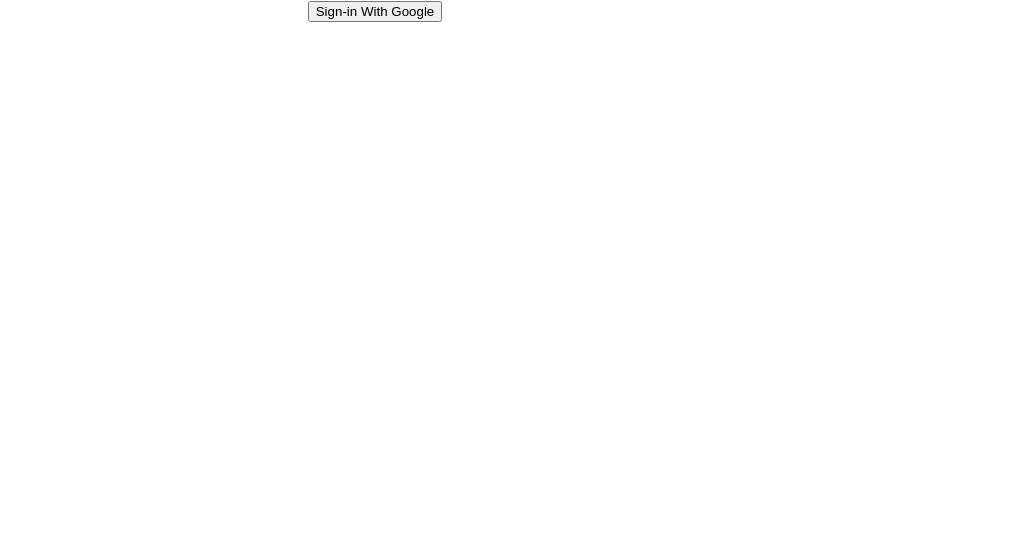
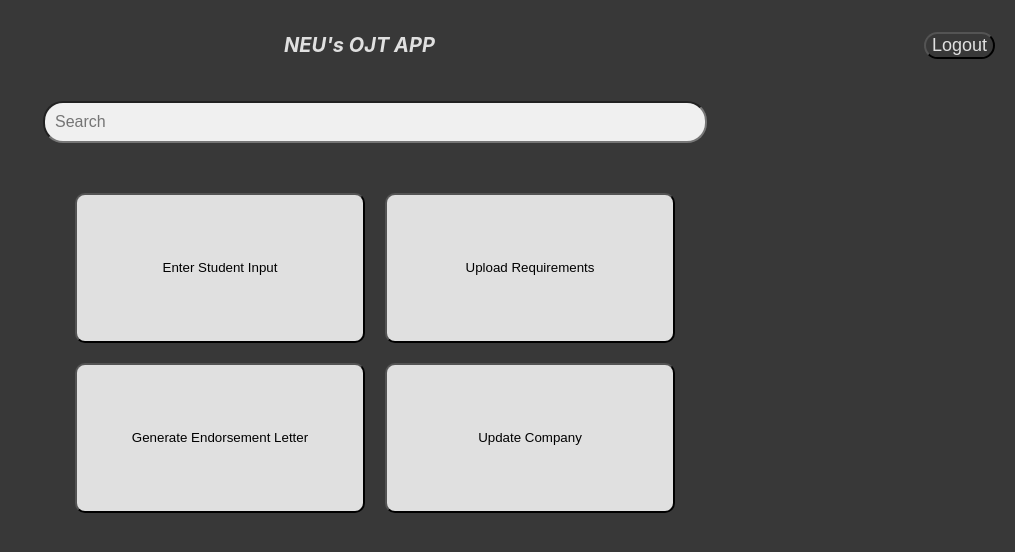
Before and after one commit to RenardMacorol/NEU-OJT-APP, a React (Create React App) app in the folder ojt/: page / in a window 1280 px wide. Shown: the top 552 px of the page, without its empty margins (265-1280 px from the left). Built offline with nearby package versions, Linux system fonts and the light colour scheme.

Commit message:
Update App.tsx

```diff
--- a/ojt/src/App.tsx
+++ b/ojt/src/App.tsx
@@ -1,9 +1,15 @@
 import React from 'react';
 import Login from './components/Login';
+import MainOptions from "./components/MainOptions";
+import SearchBar from "./components/SearchBar";
+import Header from "./components/Header";
+
 const App: React.FC = () => {
   return (
-    <div>
-      <Login />
+    <div className = "app-container">
+      <Header />
+      <SearchBar />
+      <MainOptions />
     </div>
   );
 }
```
